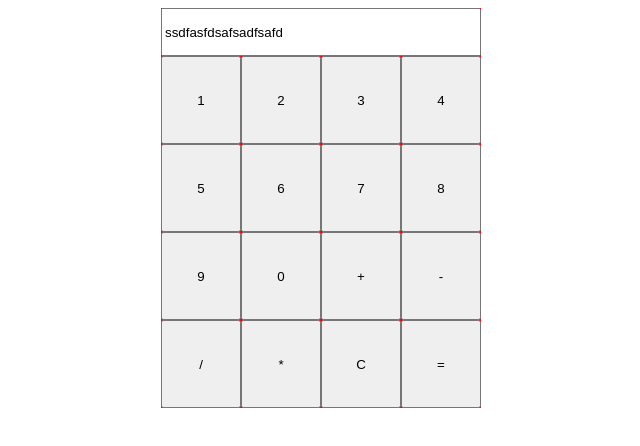
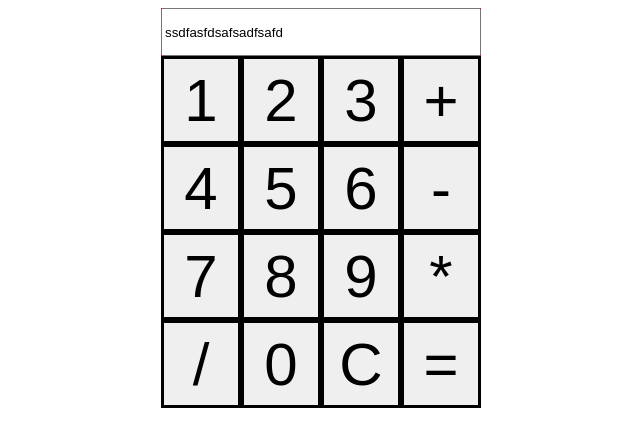
Before and after one commit to Yiosy/Calculator, a plain HTML site: page index.html in a window 1280 px wide. Shown: the whole page, without its empty margins (319-959 px from the left). Drawn offline with Linux system fonts and the light colour scheme.

Commit message:
add some classes and ids

```diff
--- a/index.html
+++ b/index.html
@@ -11,21 +11,21 @@
     <div class="frame">
       <input value="ssdfasfdsafsadfsafd" />
       <div class="container">
-        <button>1</button>
-        <button>2</button>
-        <button>3</button>
-        <button>4</button>
-        <button>5</button>
-        <button>6</button>
-        <button>7</button>
-        <button>8</button>
-        <button>9</button>
-        <button>0</button>
-        <button>+</button>
+        <button class="number" id="one">1</button>
+        <button class="number" id="two">2</button>
+        <button class="number" id="three">3</button>
+        <button class="number" ">+</button>
+        <button class="number" id="four">4</button>
+        <button class="number" id="five">5</button>
+        <button class="number" id="six">6</button>
         <button>-</button>
+        <button class="number" id="seven">7</button>
+        <button class="number" id="eight">8</button>
+        <button class="number" id="nine">9</button>
+        <button>*</button>
         <button>/</button>
-        <button>*</button>
-        <button>C</button>
+        <button class="number" id="zero">0</button>
+        <button class="clearButton">C</button>
         <button>=</button>
       </div>
     </div>
--- a/javascript.js
+++ b/javascript.js
@@ -30,3 +30,6 @@ function operate(operator, firstArgument, secondArgument) {
       break;
   }
 }
+const input = document.querySelector("input");
+const clearButton = document.querySelector(".clearButton");
+clearButton.addEventListener("click", () => (input.value = "test"));
--- a/style.css
+++ b/style.css
@@ -19,6 +19,7 @@ body {
 }
 button {
   height: 88px;
+  border: solid black;
   flex-wrap: wrap;
   width: 20px;
   display: flex;
@@ -26,6 +27,8 @@ button {
   justify-content: space-around;
   position: relative;
   flex-basis: 25%;
+  font-size: 60px;
+  cursor: pointer;
 }
 input {
   height: 60px;
```
